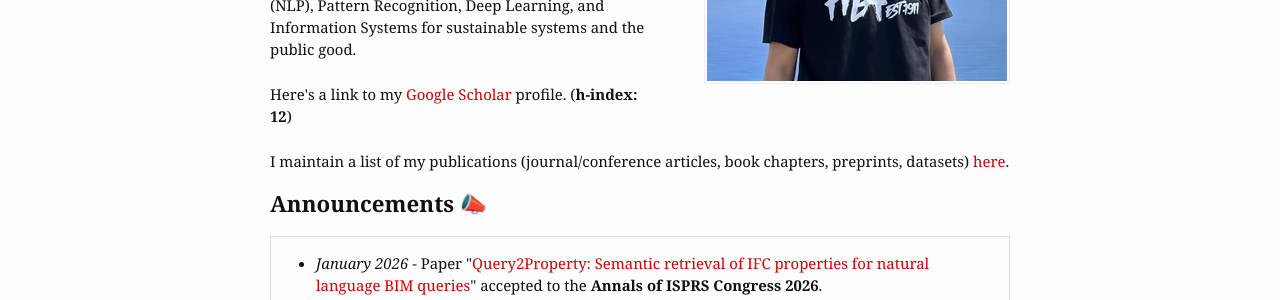
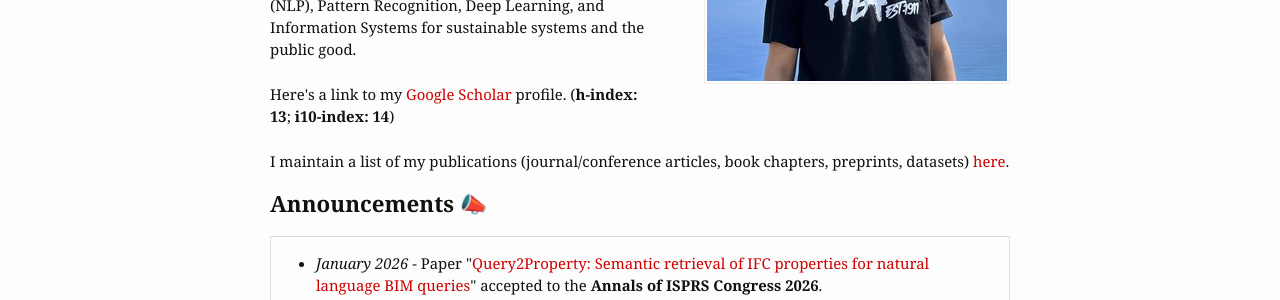
Before and after one commit to rabindralamsal/personal-site, a Jekyll site: the page built from index.html, in a window 1280 px wide and 900 px high. Shown: the part 331-631 px from the top of the window. Built offline with Jekyll 4.4.1, drawn with Linux system fonts in a browser that asks for light colours.

Commit message:
Update Google Scholar profile metrics
Updated Google Scholar profile h-index and i10-index.

```diff
--- a/index.html
+++ b/index.html
@@ -9,7 +9,7 @@ layout: default
 <p>I hold a PhD from the <a href="https://cis.unimelb.edu.au/">School of Computing and Information Systems</a> at the <a href="https://unimelb.edu.au/">University of Melbourne</a>. The <a href="https://scholarships.unimelb.edu.au/awards/melbourne-research-scholarship">Melbourne Research Scholarship</a> fully funded my PhD. My thesis focused on <a href="http://hdl.handle.net/11343/354876">designing advanced Artificial Intelligence (AI) methods</a>, with key disciplines including Natural Language Processing (NLP), Pattern Recognition, Deep Learning, and Information Systems for sustainable systems and the public good.
 
 <br><br>
-Here's a link to my <a href="https://scholar.google.com/citations?hl=en&user=tN_Eb9MAAAAJ&view_op=list_works&sortby=pubdate">Google Scholar</a> profile. (<b>h-index: 12</b>)<br><br>
+Here's a link to my <a href="https://scholar.google.com/citations?hl=en&user=tN_Eb9MAAAAJ&view_op=list_works&sortby=pubdate">Google Scholar</a> profile. (<b>h-index: 13</b>; <b>i10-index: 14</b>)<br><br>
 
 I maintain a list of my publications (journal/conference articles, book chapters, preprints, datasets) <a href="/research/">here</a>.
 
```
